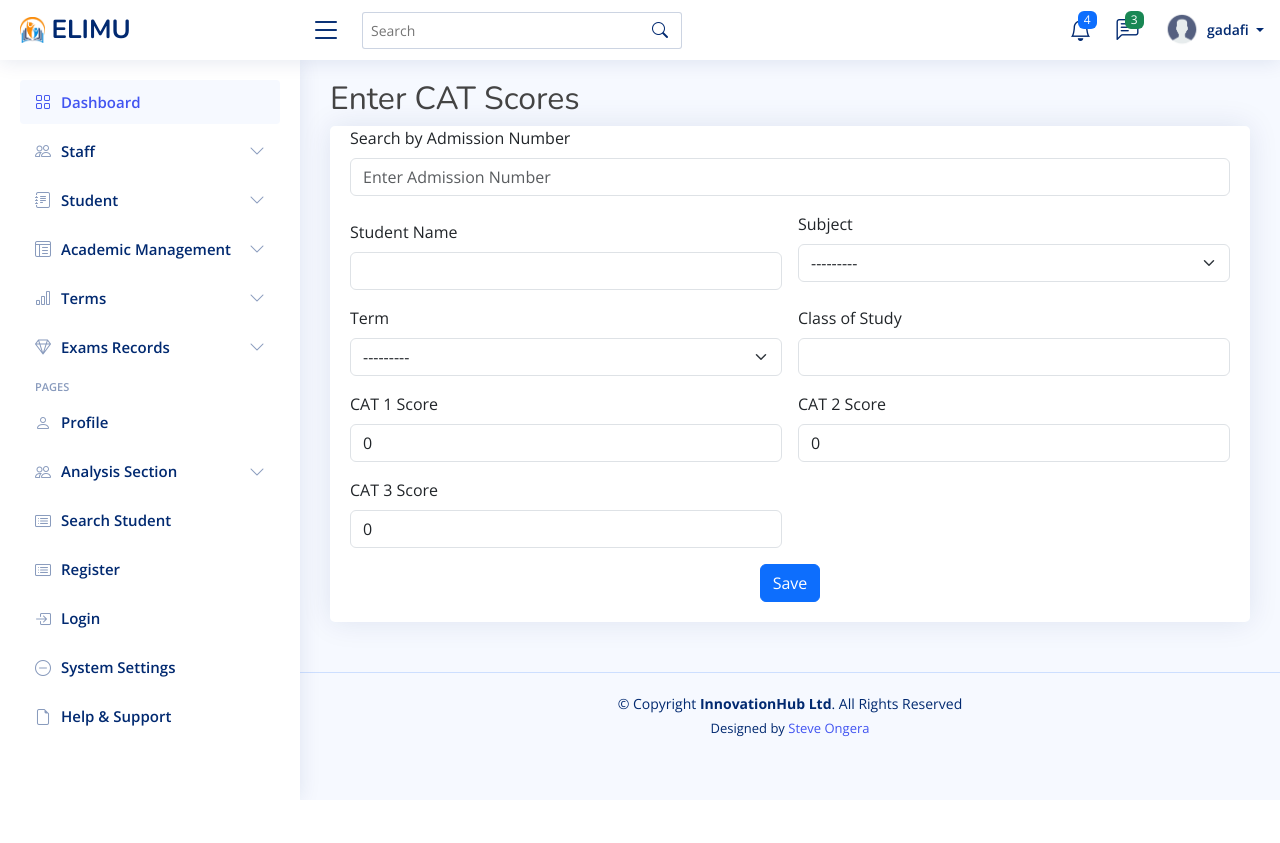
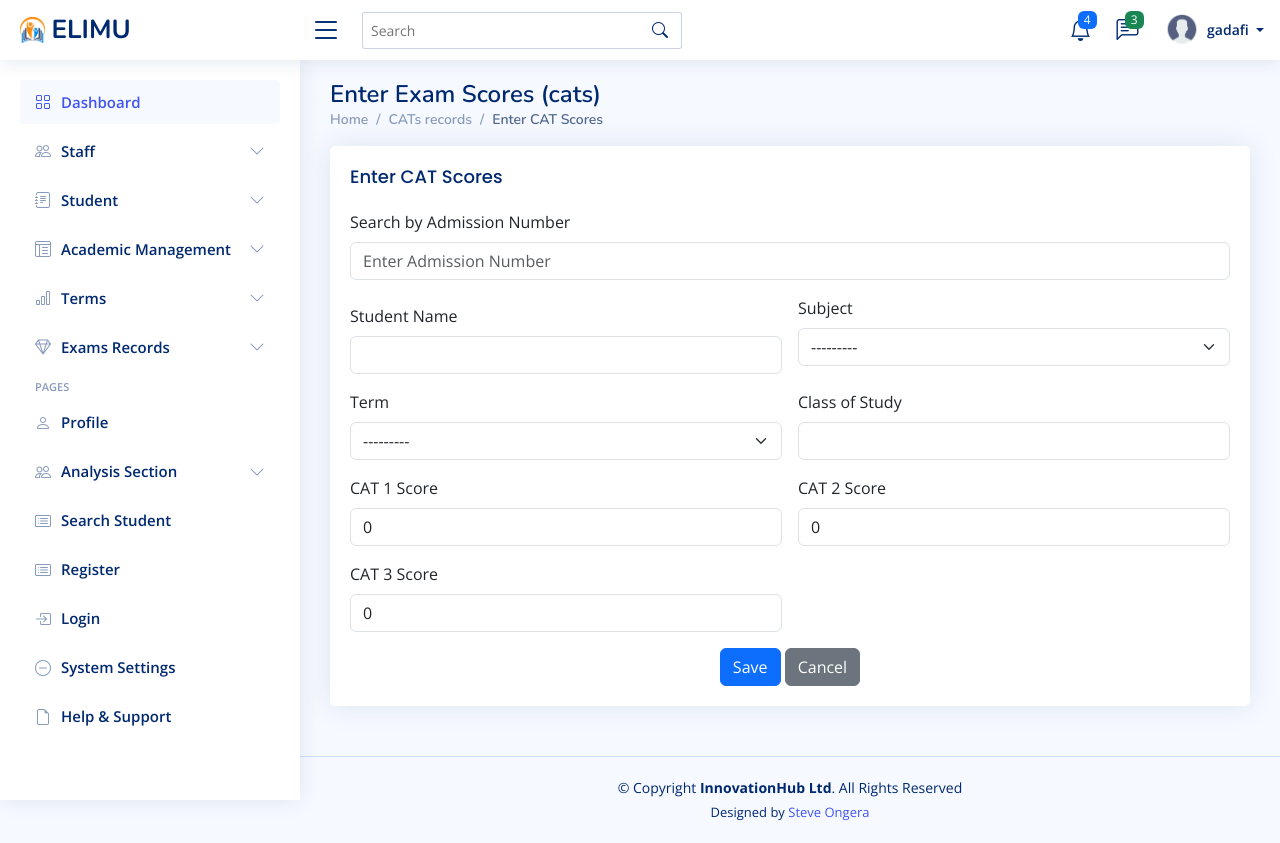
Before and after one commit to steve-ongera/EnezaElimu-Backup, a Django app: page /cats/create/ in a window 1280 px wide. Before the commit the page ends 800 px from the top, so only its background shows below. Run offline with Django 5.2, Linux system fonts and the light colour scheme; a user stored in the database is signed in; data comes from the database, SQL or seed files in the repository; both versions use the stored data as it was after the commit; some libraries are stand-ins or nearby versions.

Commit message:
made changes

```diff
--- a/myapp/views.py
+++ b/myapp/views.py
@@ -1550,7 +1550,6 @@
         return 'C'
     return 'F'
 
-
 @login_required
 @user_passes_test(is_staff_user)
 def form_rankings(request):
@@ -1588,7 +1587,7 @@
     # Prefetch related CAT data
     cat_prefetch = Prefetch(
         'cats',
-        queryset=CAT.objects.select_related('subject')
+        queryset=CAT.objects.select_related('subject', 'class_of_study')
     )
 
     form_rankings = []
@@ -1597,9 +1596,9 @@
         # Base query with prefetch
         base_query = Student.objects.prefetch_related(cat_prefetch).filter(cats__term=term)
 
-        # Apply form filter if selected
+        # Apply form filter if selected - now using CAT's class_of_study
         if selected_form:
-            base_query = base_query.filter(current_class__name=selected_form)
+            base_query = base_query.filter(cats__class_of_study__name=selected_form)
 
         # Optimize student query with annotations and prefetch_related
         student_rankings = (
@@ -1632,7 +1631,8 @@
             # Get subject grades efficiently using prefetched data
             subject_grades = [
                 cat for cat in student.cats.all()
-                if cat.term_id == term.id
+                if cat.term_id == term.id and
+                   (not selected_form or cat.class_of_study.name == selected_form)
             ]
 
             student_data = {
--- a/templates/cats/cat_form.html
+++ b/templates/cats/cat_form.html
@@ -1,10 +1,24 @@
 {% extends 'base/base.html' %}
 
 {% block content %}
-  <h2>Enter CAT Scores</h2>
 
+<div class="pagetitle">
+    <h1>Enter Exam Scores (cats)</h1>
+    <nav>
+        <ol class="breadcrumb">
+            <li class="breadcrumb-item"><a href="{% url 'admin_dashboard' %}">Home</a></li>
+            <li class="breadcrumb-item"><a href="{% url 'cat_list' %}">CATs records </a></li>
+            <li class="breadcrumb-item active">Enter CAT Scores</li>
+        </ol>
+    </nav>
+</div><!-- End Page Title -->
+
+<section class="section">
+    <div class="row">
+        <div class="col-lg-12 mx-auto">
             <div class="card">
                 <div class="card-body">
+                    <h5 class="card-title">Enter CAT Scores</h5>
                     <form method="POST">
                         {% csrf_token %}
 
@@ -85,10 +99,14 @@
                         <!-- Submit Button -->
                         <div class="text-center mt-3">
                             <button type="submit" class="btn btn-primary">Save</button>
+                            <a href="{% url 'cat_list' %}" class="btn btn-secondary">Cancel</a>
                         </div>
                     </form>
                 </div>
             </div>
+        </div>
+    </div>
+</section>
 
 <!-- jQuery & jQuery UI -->
 <script src="https://code.jquery.com/jquery-3.6.0.min.js"></script>
```
Also changed, not shown: templates/cats/updatecat_form.html (+21 -5 lines), db.sqlite3. Lines whose indentation alone changed are shown as unchanged.
